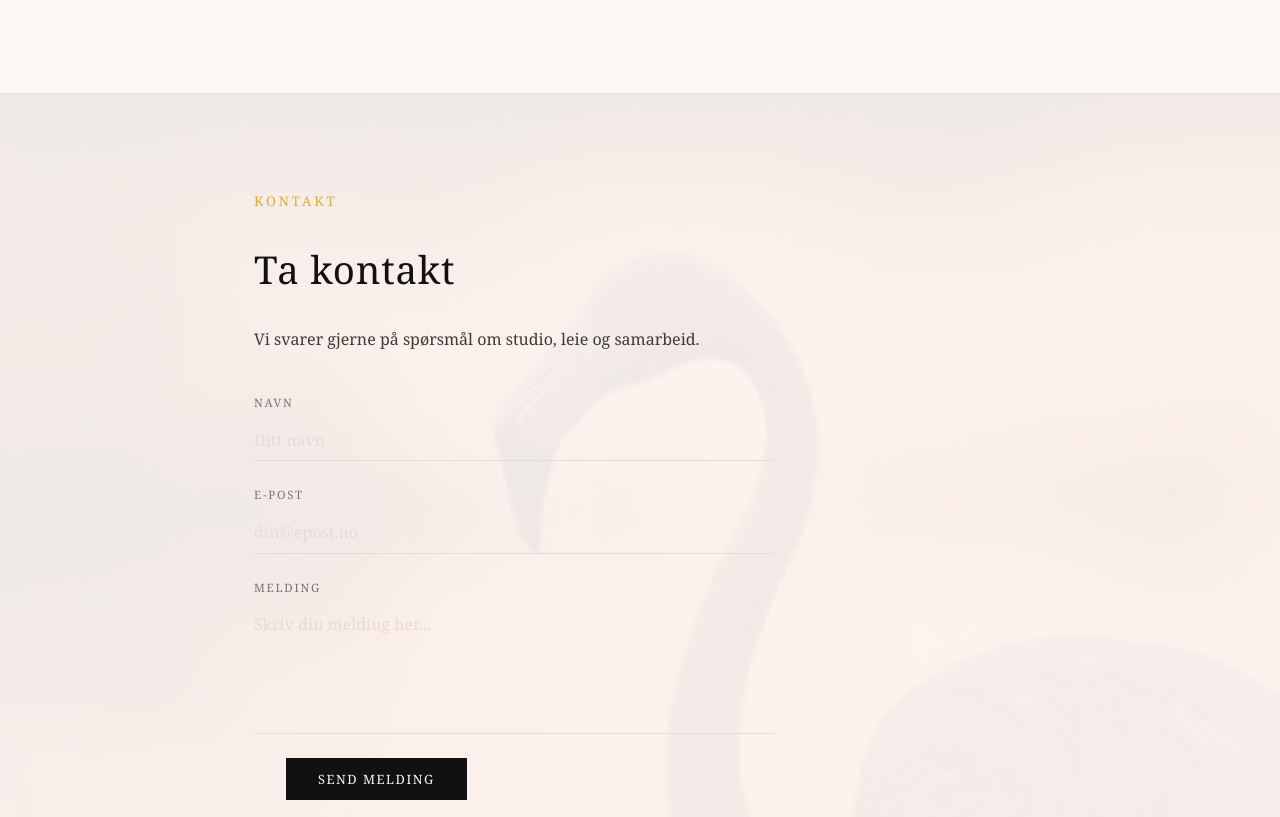
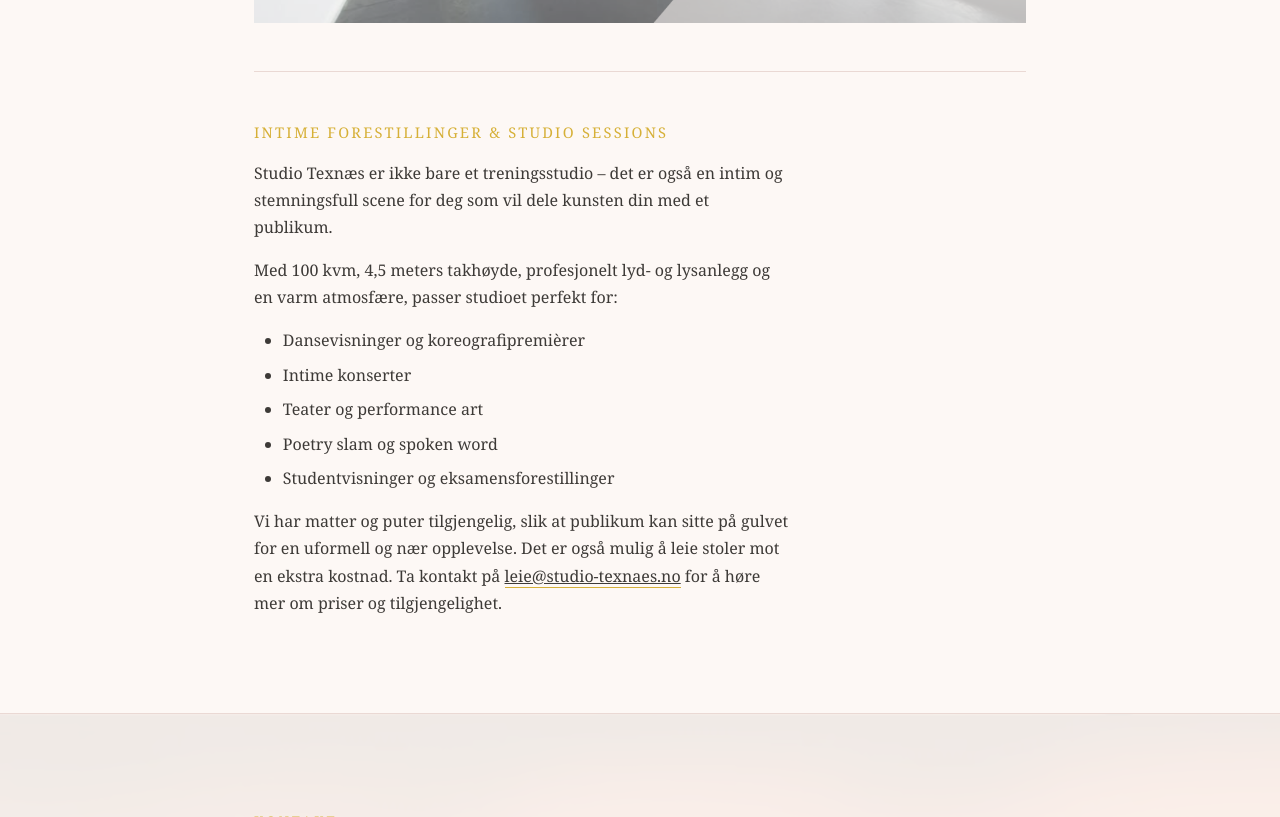
Before and after one commit to hi-Ana-hi/studio-texnaes, a website: page public/index.html in a window 1280 px wide. Shown: the part 3064-3881 px from the top of the page. Drawn offline with Linux system fonts and the light colour scheme.

Commit message:
Update rental section copy and performance subsection

```diff
--- a/public/index.html
+++ b/public/index.html
@@ -147,11 +147,11 @@
     <div class="leie-inner">
       <p class="section-label">Utleie</p>
       <h2>Lei studioet</h2>
-      <p>Studio Texnæs er et lyst og romslig studio i Oslo, tilgjengelig for leie til dans, yoga og mye mer.</p>
+      <p>Studio Texnæs er et lyst og romslig studio i Oslo, tilgjengelig for leie til trening, undervisning, skapende arbeid og events.</p>
       <div class="leie-grid">
         <div class="leie-item">
           <h3>Passer for</h3>
-          <p>Yoga, pilates, meditasjon, dans, fitness, koreografi, workshops, private treningsøkter, bursdager, utdrikningslag og andre events.</p>
+          <p>Yoga- og pilatesinstruktører, dansere, personlige trenere og andre instruktører med egne grupper, koreografer, workshops, private økter, bursdager, utdrikningslag og andre events.</p>
         </div>
         <div class="leie-item">
           <h3>I studioet finner du</h3>
@@ -159,7 +159,7 @@
         </div>
         <div class="leie-item">
           <h3>Morgenstudio</h3>
-          <p>Vi åpner dørene fra kl. 06:00 for deg som vil starte dagen med bevegelse. Vi tilbyr gunstige priser for faste leietakere på morgen og formiddag – ta kontakt så finner vi noe som passer!</p>
+          <p>Vi åpner dørene fra kl. 06:00 for deg som vil starte dagen med bevegelse, undervisning eller kreativ praksis. Vi tilbyr gunstige semesterpriser for faste leietakere på morgen og formiddag – ta kontakt så finner vi noe som passer!</p>
         </div>
         <div class="leie-item">
           <h3>Egentrening</h3>
@@ -174,6 +174,20 @@
         </div>
       </div>
       <img src="/Studio_Texnæs.png" alt="Studio Texnæs" class="leie-image" />
+
+      <div class="leie-subsection">
+        <h3>Intime forestillinger &amp; Studio Sessions</h3>
+        <p>Studio Texnæs er ikke bare et treningsstudio – det er også en intim og stemningsfull scene for deg som vil dele kunsten din med et publikum.</p>
+        <p>Med 100 kvm, 4,5 meters takhøyde, profesjonelt lyd- og lysanlegg og en varm atmosfære, passer studioet perfekt for:</p>
+        <ul>
+          <li>Dansevisninger og koreografipremièrer</li>
+          <li>Intime konserter</li>
+          <li>Teater og performance art</li>
+          <li>Poetry slam og spoken word</li>
+          <li>Studentvisninger og eksamensforestillinger</li>
+        </ul>
+        <p>Vi har matter og puter tilgjengelig, slik at publikum kan sitte på gulvet for en uformell og nær opplevelse. Det er også mulig å leie stoler mot en ekstra kostnad. Ta kontakt på <a href="mailto:leie@studio-texnaes.no" style="color: inherit; border-bottom: 1px solid var(--accent);">leie@studio-texnaes.no</a> for å høre mer om priser og tilgjengelighet.</p>
+      </div>
     </div>
   </div>
 
--- a/public/style.css
+++ b/public/style.css
@@ -305,6 +305,35 @@
   height: auto;
   display: block;
   margin-top: 3rem;
+}
+
+.leie-subsection {
+  margin-top: 3rem;
+  padding-top: 3rem;
+  border-top: 1px solid var(--border);
+}
+
+.leie-subsection h3 {
+  font-size: 0.92rem;
+  letter-spacing: 0.15em;
+  text-transform: uppercase;
+  color: var(--accent);
+  margin-bottom: 0.9rem;
+  font-weight: normal;
+}
+
+.leie-subsection p + p {
+  margin-top: 1rem;
+}
+
+.leie-subsection ul {
+  margin: 1rem 0 1rem 1.2rem;
+  padding-left: 0.6rem;
+}
+
+.leie-subsection li {
+  margin-bottom: 0.45rem;
+  color: #3d3a37;
 }
 
 .leie-grid {
```
Also changed, not shown: public/tilgjengelighet.html (+2 -2 lines).
